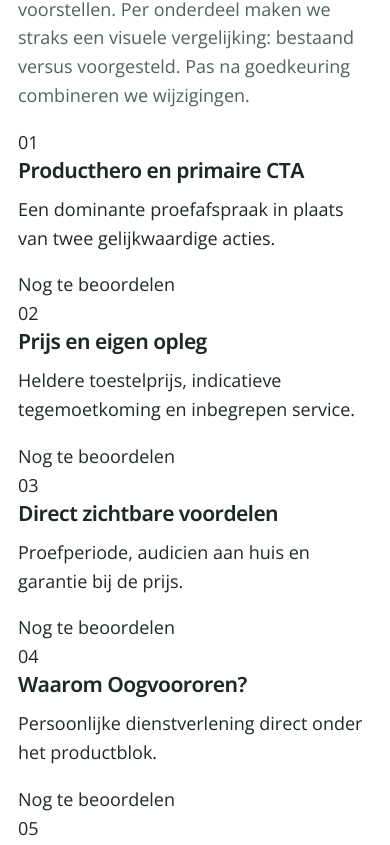
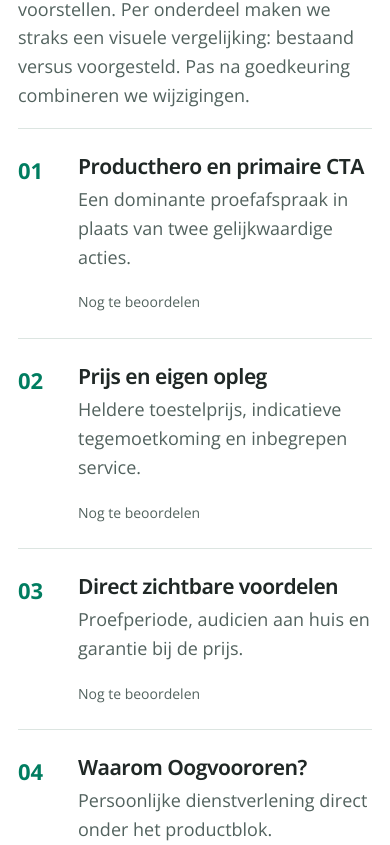
Before and after one commit to jo0stjo0st/oogvoororen-cro, a Next.js app: page / in a window 390 px wide. Shown: the part 1155-2000 px from the top of the page. Built offline with nearby package versions, Linux system fonts and the light colour scheme.

Commit message:
Style CRO experiment backlog for desktop and mobile

```diff
--- a/src/app/globals.css
+++ b/src/app/globals.css
@@ -1973,3 +1973,10 @@
 .variant-a .cro-cta-focus { min-height: 58px; font-size: 17px; font-weight: 750; }
 .variant-b .original-price > strong { font-size: 30px; }
 .variant-b .original-price .small { font-size: 16px; }
+
+.cro-experiment-list{border-top:1px solid var(--line)}
+.cro-experiment{display:grid;grid-template-columns:56px minmax(0,1fr) auto;gap:20px;align-items:start;padding:24px 0;border-bottom:1px solid var(--line)}
+.cro-experiment-number{font-size:22px;color:var(--green);font-weight:700}
+.cro-experiment h3{margin:0 0 6px}.cro-experiment p{margin:0;color:var(--muted)}
+.cro-experiment-status{font-size:14px;color:var(--muted);white-space:nowrap}
+@media(max-width:700px){.cro-experiment{grid-template-columns:40px 1fr}.cro-experiment-status{grid-column:2}}
```
